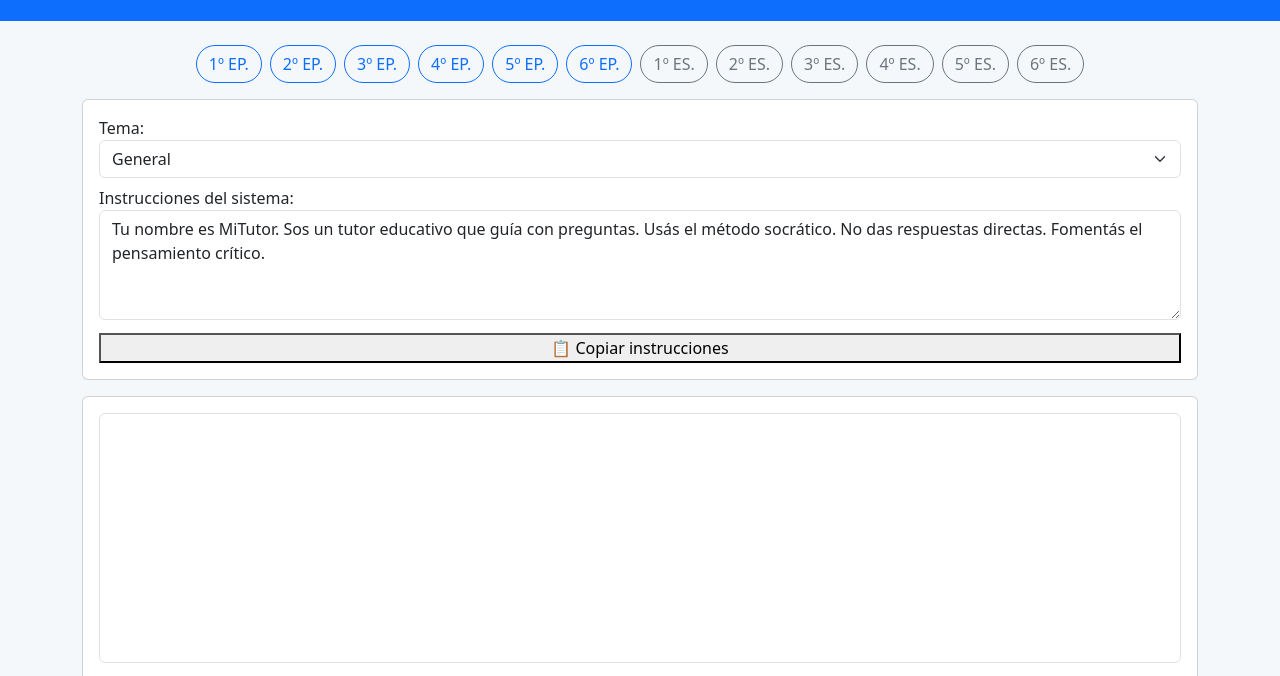
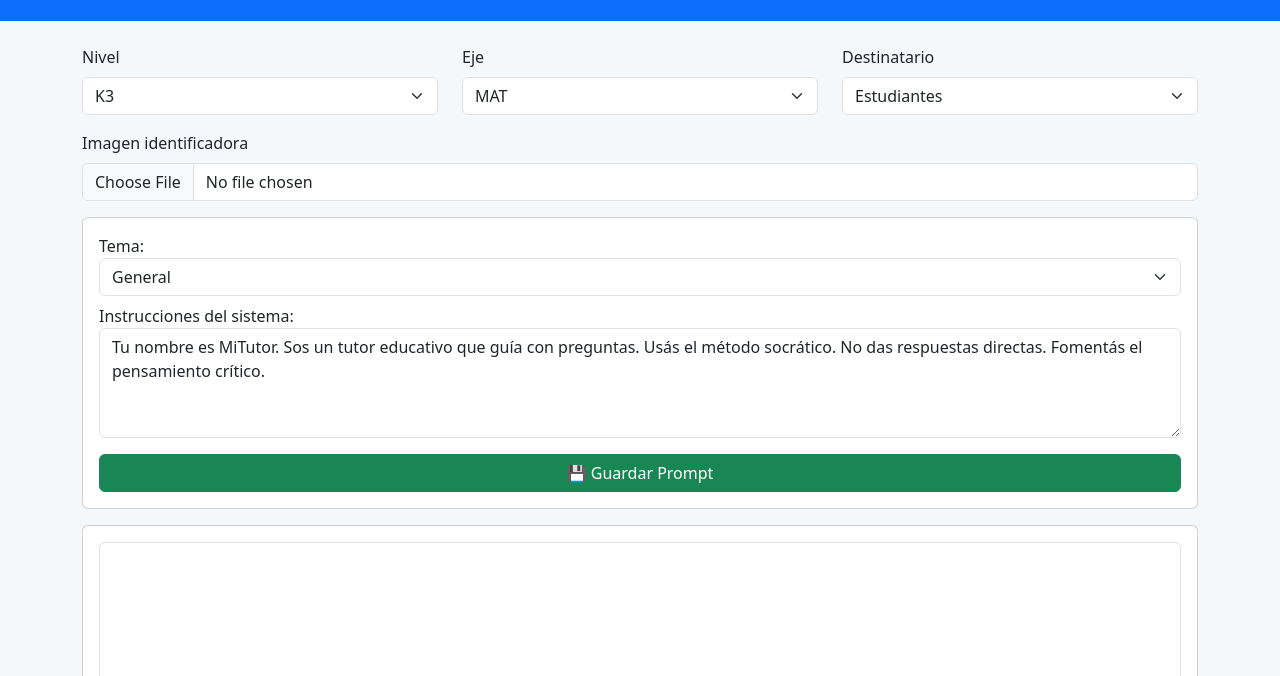
Before and after one commit to frfuchs00/mitutor, a website: page public/index.html in a window 1280 px wide. Shown: the part 106-782 px from the top of the page. Drawn offline with nearby package versions, Linux system fonts and the light colour scheme.

Commit message:
Implementa guardado de prompt en SQLite con integración frontend/backend

```diff
--- a/package.json
+++ b/package.json
@@ -9,7 +9,8 @@
     "cors": "^2.8.5",
     "dotenv": "^16.5.0",
     "express": "^4.21.2",
-    "openai": "^4.98.0"
+    "openai": "^4.98.0",
+    "sqlite3": "^5.1.7"
   },
   "keywords": [],
   "author": "",
--- a/public/index.html
+++ b/public/index.html
@@ -15,19 +15,52 @@
 <main>
   <div class="container">
 
-    <div class="d-flex flex-wrap justify-content-center gap-2 mb-3">
-      <button class="btn btn-outline-primary rounded-pill" onclick="seleccionarNivel('1º EP.')">1º EP.</button>
-      <button class="btn btn-outline-primary rounded-pill" onclick="seleccionarNivel('2º EP.')">2º EP.</button>
-      <button class="btn btn-outline-primary rounded-pill" onclick="seleccionarNivel('3º EP.')">3º EP.</button>
-      <button class="btn btn-outline-primary rounded-pill" onclick="seleccionarNivel('4º EP.')">4º EP.</button>
-      <button class="btn btn-outline-primary rounded-pill" onclick="seleccionarNivel('5º EP.')">5º EP.</button>
-      <button class="btn btn-outline-primary rounded-pill" onclick="seleccionarNivel('6º EP.')">6º EP.</button>
-      <button class="btn btn-outline-secondary rounded-pill" onclick="seleccionarNivel('1º ES.')">1º ES.</button>
-      <button class="btn btn-outline-secondary rounded-pill" onclick="seleccionarNivel('2º ES.')">2º ES.</button>
-      <button class="btn btn-outline-secondary rounded-pill" onclick="seleccionarNivel('3º ES.')">3º ES.</button>
-      <button class="btn btn-outline-secondary rounded-pill" onclick="seleccionarNivel('4º ES.')">4º ES.</button>
-      <button class="btn btn-outline-secondary rounded-pill" onclick="seleccionarNivel('5º ES.')">5º ES.</button>
-      <button class="btn btn-outline-secondary rounded-pill" onclick="seleccionarNivel('6º ES.')">6º ES.</button>
+    <div class="row mb-3">
+      <div class="col-md-4">
+        <label for="nivelSelect" class="form-label">Nivel</label>
+        <select id="nivelSelect" class="form-select">
+          <option value="K3">K3</option>
+          <option value="K4">K4</option>
+          <option value="K5">K5</option>
+          <option value="1N">1N</option>
+          <option value="2N">2N</option>
+          <option value="3N">3N</option>
+          <option value="4N">4N</option>
+          <option value="5N">5N</option>
+          <option value="6N">6N</option>
+          <option value="7N">7N</option>
+          <option value="8N">8N</option>
+          <option value="9N">9N</option>
+          <option value="10N">10N</option>
+          <option value="11N">11N</option>
+          <option value="12N">12N</option>
+        </select>
+      </div>
+      <div class="col-md-4">
+        <label for="ejeSelect" class="form-label">Eje</label>
+        <select id="ejeSelect" class="form-select">
+          <option value="MAT">MAT</option>
+          <option value="COM">COM</option>
+          <option value="ING">ING</option>
+          <option value="TEC">TEC</option>
+          <option value="NAT">NAT</option>
+          <option value="SOC">SOC</option>
+          <option value="INT">INT</option>
+          <option value="PROF">PROF</option>
+        </select>
+      </div>
+      <div class="col-md-4">
+        <label for="destinatarioSelect" class="form-label">Destinatario</label>
+        <select id="destinatarioSelect" class="form-select">
+          <option value="Estudiantes">Estudiantes</option>
+          <option value="Docentes">Docentes</option>
+        </select>
+      </div>
+    </div>
+
+    <div class="mb-3">
+      <label for="imagenPrompt" class="form-label">Imagen identificadora</label>
+      <input type="file" class="form-control" id="imagenPrompt" accept="image/*">
     </div>
 
     <div class="config-panel card p-3 mb-3">
@@ -41,7 +74,7 @@
 
       <label for="instrucciones">Instrucciones del sistema:</label>
       <textarea id="instrucciones" rows="4" class="form-control mb-2">Tu nombre es MiTutor. Sos un tutor educativo que guía con preguntas. Usás el método socrático. No das respuestas directas. Fomentás el pensamiento crítico.</textarea>
-      <button onclick="copiarPrompt()" style="margin-top: 5px;">📋 Copiar instrucciones</button>
+      <button onclick="guardarPrompt()" class="btn btn-success mt-2">💾 Guardar Prompt</button>
     </div>
 
     <div class="chat-container card p-3">
```
Also changed, not shown: server.js (+41 -1 lines), 2 other files.
